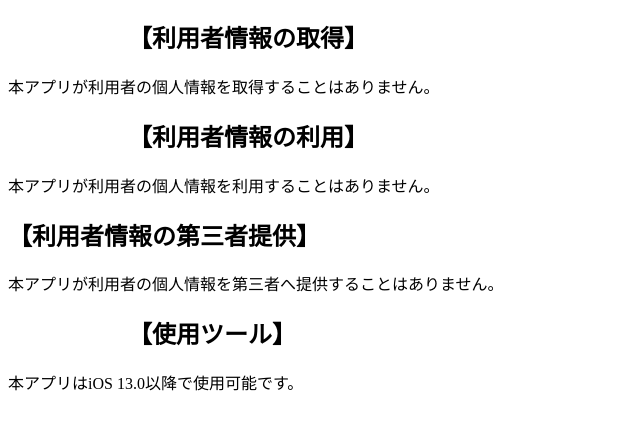
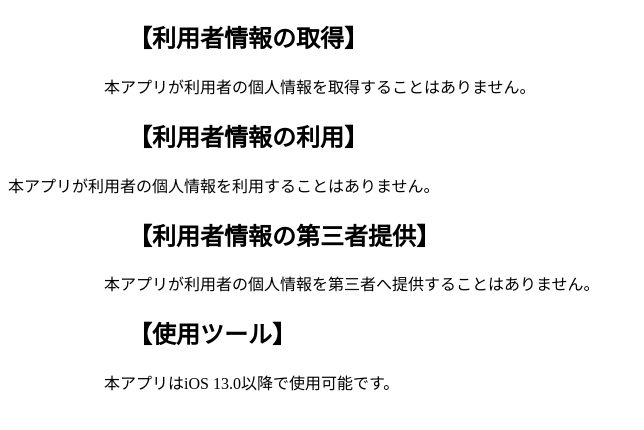
Before and after one commit to Kogera-star/master, a plain HTML site: page index.html in a window 1280 px wide. Shown: the part 70-500 px from the top of the page, without its empty margins (0-644 px from the left). Drawn offline with Linux system fonts and the light colour scheme.

Commit message:
Update index.html

```diff
--- a/index.html
+++ b/index.html
@@ -6,17 +6,18 @@
     <title>プライバシーポリシー</title>
       <style type="text/css">
         #title1{margin-left:5em;width:400px;text-decoration:none}
+        #title2{margin-left:6em}
       </style>
   </head>
   <body>
      <h1 id="title1" align="left">プライバシーポリシー</h1>
      <h2 id="title1" align="left">【利用者情報の取得】</h2>
-      <p>本アプリが利用者の個人情報を取得することはありません。</p>
+      <p id="title2" align="left">本アプリが利用者の個人情報を取得することはありません。</p>
      <h2 id="title1" align="left">【利用者情報の利用】</h2>
-      <p>本アプリが利用者の個人情報を利用することはありません。
-     <h2 id="title1 align="left">【利用者情報の第三者提供】</h2>
-      <p>本アプリが利用者の個人情報を第三者へ提供することはありません。</p>
+      <p id="title2 align="left">本アプリが利用者の個人情報を利用することはありません。
+     <h2 id="title1" align="left">【利用者情報の第三者提供】</h2>
+      <p id="title2" align="left">本アプリが利用者の個人情報を第三者へ提供することはありません。</p>
      <h2 id="title1" align="left">【使用ツール】</h2>
-      <p>本アプリはiOS 13.0以降で使用可能です。</p>
+      <p id="title2" align="left">本アプリはiOS 13.0以降で使用可能です。</p>
   </body>
 </html>
```
